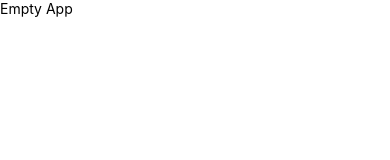
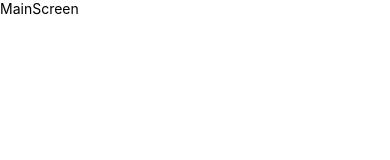
Before and after one commit to codpen/Football_fixture_result_native, a React Native app: screen /MainScreen in a window 390 px wide. Shown: the top 160 px of the page. Built offline with nearby package versions, Linux system fonts and the light colour scheme.

Commit message:
adding main screen

```diff
--- a/App.tsx
+++ b/App.tsx
@@ -4,6 +4,7 @@ import {
   StatusBar,
   Text
 } from 'react-native';
+import MainScreen from "./app/screens/tabs/main/MainScreen";
 
 const App = () => {
   return (
@@ -11,7 +12,7 @@ const App = () => {
       <StatusBar/>
       <ScrollView
         contentInsetAdjustmentBehavior="automatic">
-          <Text>Empty App</Text>
+          <MainScreen />
       </ScrollView>
     </SafeAreaView>
   );
--- a/app/screens/tabs/main/MainScreen.tsx
+++ b/app/screens/tabs/main/MainScreen.tsx
@@ -1,9 +1,10 @@
-import { View, Text } from 'react-native'
+import { Text } from 'react-native';
+import { MainScreenWrapper } from "./styles/Styles";
 
 export default function MainScreen() {
   return (
-    <View>
+    <MainScreenWrapper>
       <Text>MainScreen</Text>
-    </View>
+    </MainScreenWrapper>
   )
 }
```
Also changed, not shown: .fleet/settings.json (added).
